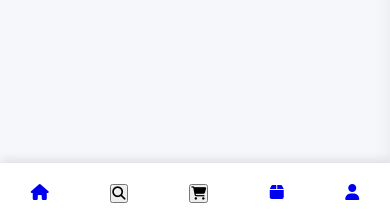
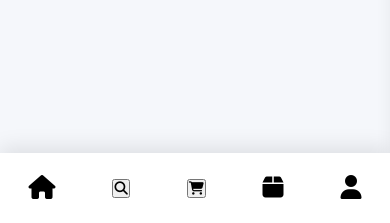
Before and after one commit to Daviestumaini/gadget-finds, a website: page index.html in a window 390 px wide. Shown: the part 621-844 px from the top of the page. Drawn offline with Linux system fonts and the light colour scheme.

Commit message:
Add mobile.css stylesheet link to index.html

```diff
--- a/index.html
+++ b/index.html
@@ -11,7 +11,7 @@ content="width=device-width, initial-scale=1.0">
 <title>Gadget Finds</title>
 
 <link rel="stylesheet" href="CSS/index.css">
-
+<link rel="stylesheet" href="CSS/mobile.css">
 <link
 href="https://cdnjs.cloudflare.com/ajax/libs/font-awesome/6.7.2/css/all.min.css"
 rel="stylesheet">
```
